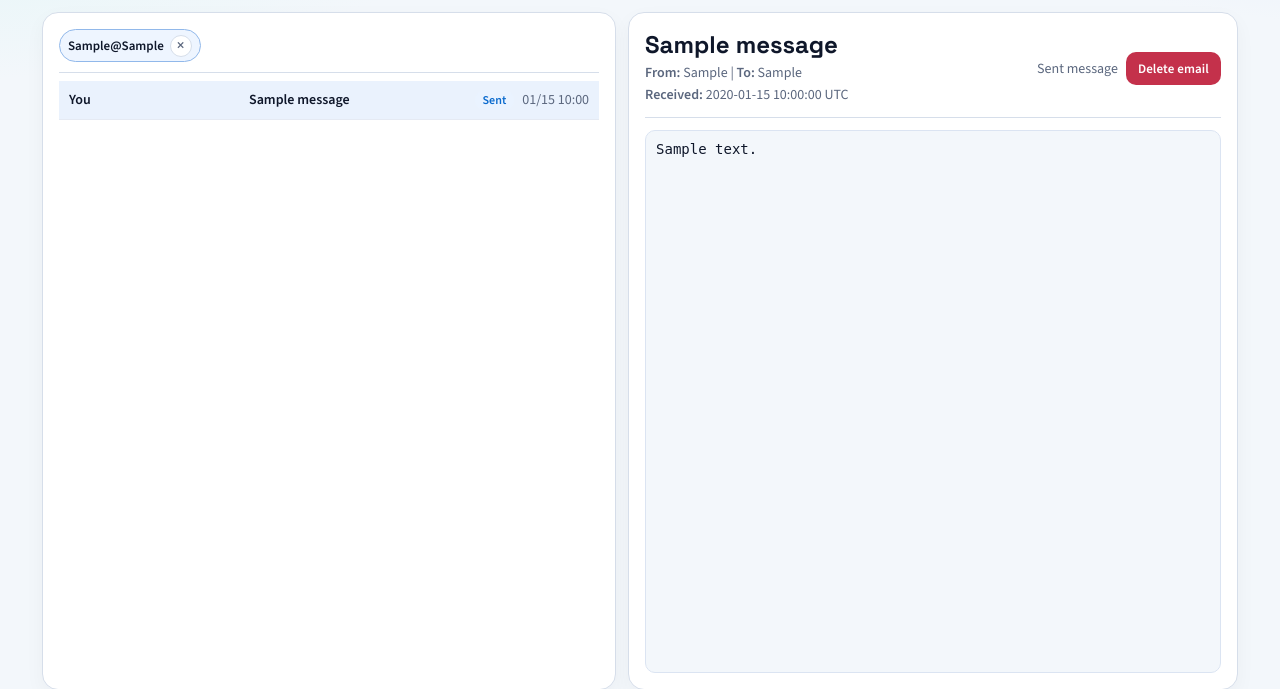
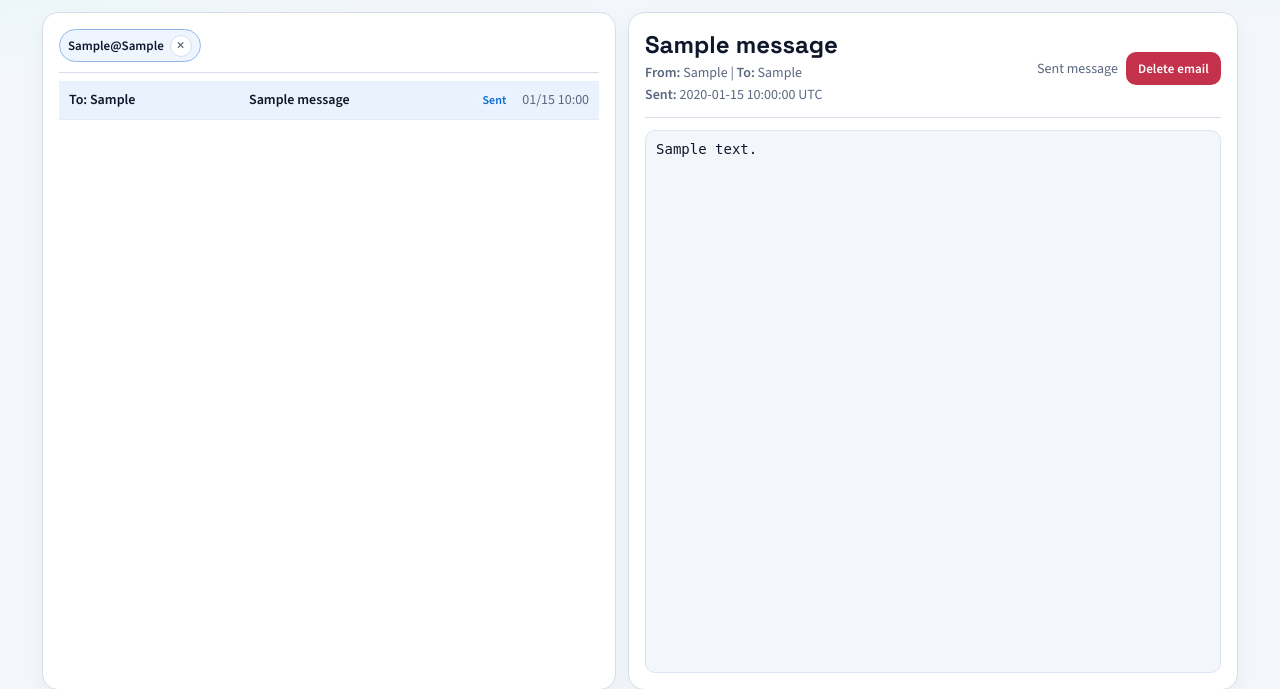
Before and after one commit to agarwalvijay/aliasnest, a FastAPI app: page /dashboard in a window 1280 px wide. Shown: the part 66-755 px from the top of the page. Run offline with FastAPI, Linux system fonts and the light colour scheme; the visitor is signed in with stand-in values (Sample User, id 1); tables that the repository leaves empty hold one stand-in row (values such as "Sample post").

Commit message:
Show recipient and sent timestamp for outbound messages

```diff
--- a/app/templates/dashboard.html
+++ b/app/templates/dashboard.html
@@ -140,7 +140,13 @@
           {% for msg in messages %}
             <a class="mail-row {% if active_message and active_message.id == msg.id %}active{% endif %} {% if (not msg.is_outbound) and (not msg.is_read) %}unread{% endif %}" href="/dashboard?selected_mask={{ active_mask.id }}&selected_message={{ msg.id }}">
               <div class="mail-row-main">
-                <span class="mail-from">{{ msg.from_addr if not msg.is_outbound else 'You' }}</span>
+                <span class="mail-from">
+                  {% if msg.is_outbound %}
+                    To: {{ msg.to_addr }}
+                  {% else %}
+                    {{ msg.from_addr }}
+                  {% endif %}
+                </span>
                 <span class="mail-subject">{{ msg.subject }}</span>
                 <span class="mail-preview">{{ msg.text_preview|truncate(100) }}</span>
               </div>
@@ -162,7 +168,11 @@
           <div>
             <h2>{{ active_message.subject }}</h2>
             <p class="subtle"><strong>From:</strong> {{ active_message.from_addr }} | <strong>To:</strong> {{ active_message.to_addr }}</p>
-            <p class="subtle"><strong>Received:</strong> {{ active_message.received_at.strftime('%Y-%m-%d %H:%M:%S') }} UTC</p>
+            {% if active_message.is_outbound %}
+              <p class="subtle"><strong>Sent:</strong> {{ active_message.received_at.strftime('%Y-%m-%d %H:%M:%S') }} UTC</p>
+            {% else %}
+              <p class="subtle"><strong>Received:</strong> {{ active_message.received_at.strftime('%Y-%m-%d %H:%M:%S') }} UTC</p>
+            {% endif %}
           </div>
           <div class="message-actions">
             {% if can_reply_active_mask and not active_message.is_outbound %}
```
